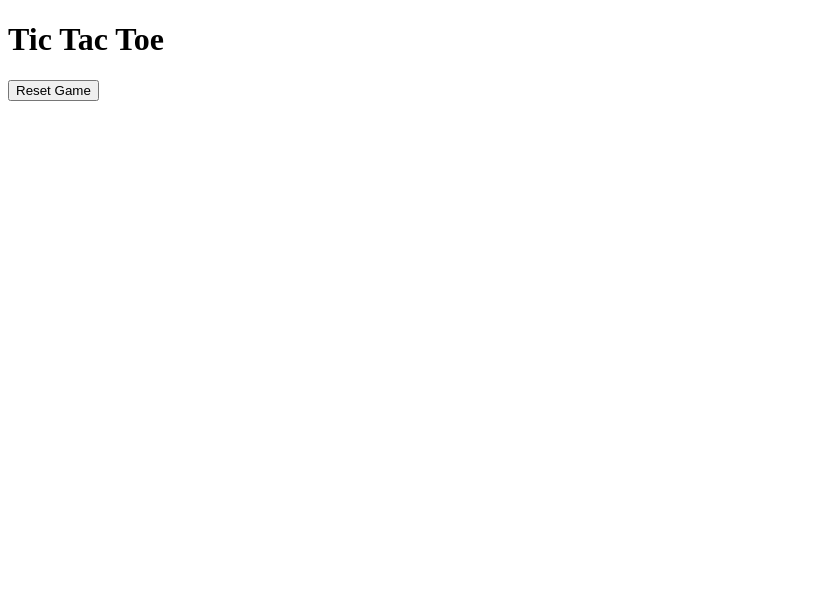
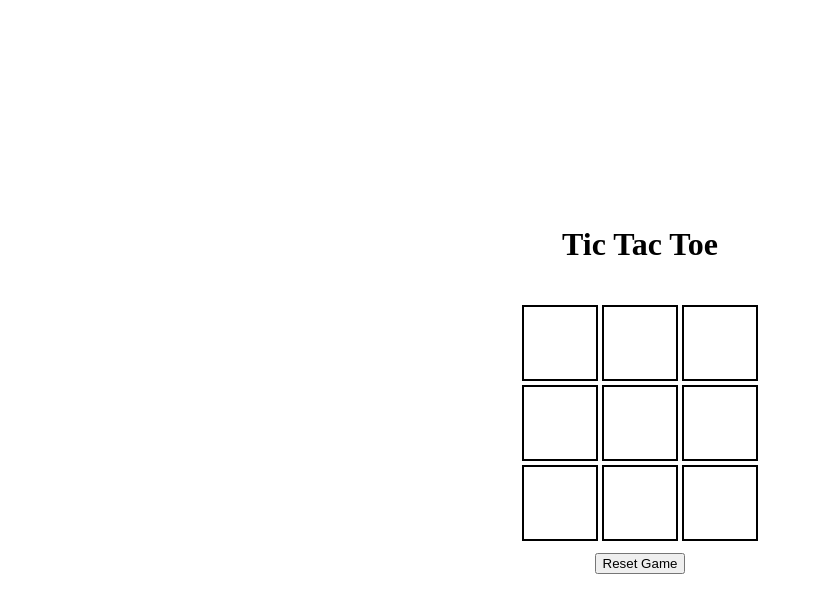
Before and after one commit to JMHGZ/tac-tac-toe-js, a plain HTML site: page index.html in a window 1280 px wide. Shown: the whole page, without its empty margins (0-813 px from the left). Drawn offline with Linux system fonts and the light colour scheme.

Commit message:
Setup CSS, made board visible, centered game and made divs larger

```diff
--- a/css/main.css
+++ b/css/main.css
@@ -2,6 +2,27 @@
     box-sizing: border-box;
 }
 
+h1 {
+    margin: 0;
+}
+
 body {
     height: 100vh;
+    margin: 0;
+    display: flex;
+    flex-direction: column;
+    justify-content: center;
+    align-items: center;
 }
+
+section.board {
+    display: grid;
+    grid-template-columns: repeat(3, 10vmin);
+    grid-template-rows: repeat(3, 10vmin);
+    padding-bottom:  10px;
+}
+
+section.board div {
+    border: 2px solid black;
+    margin: 2px;
+}
```
